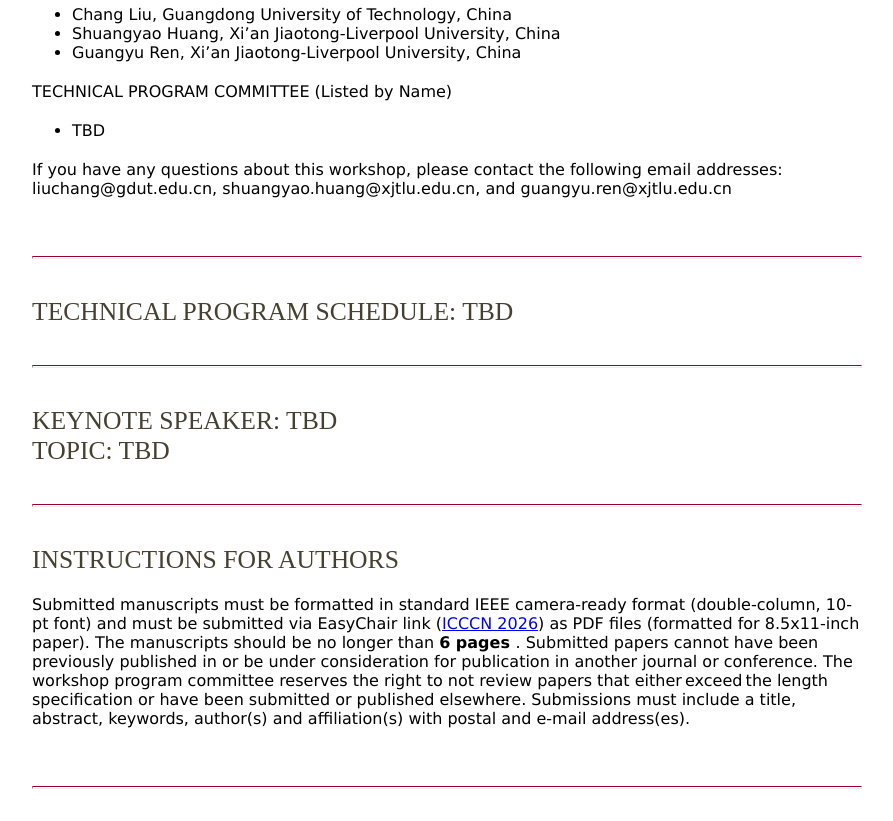
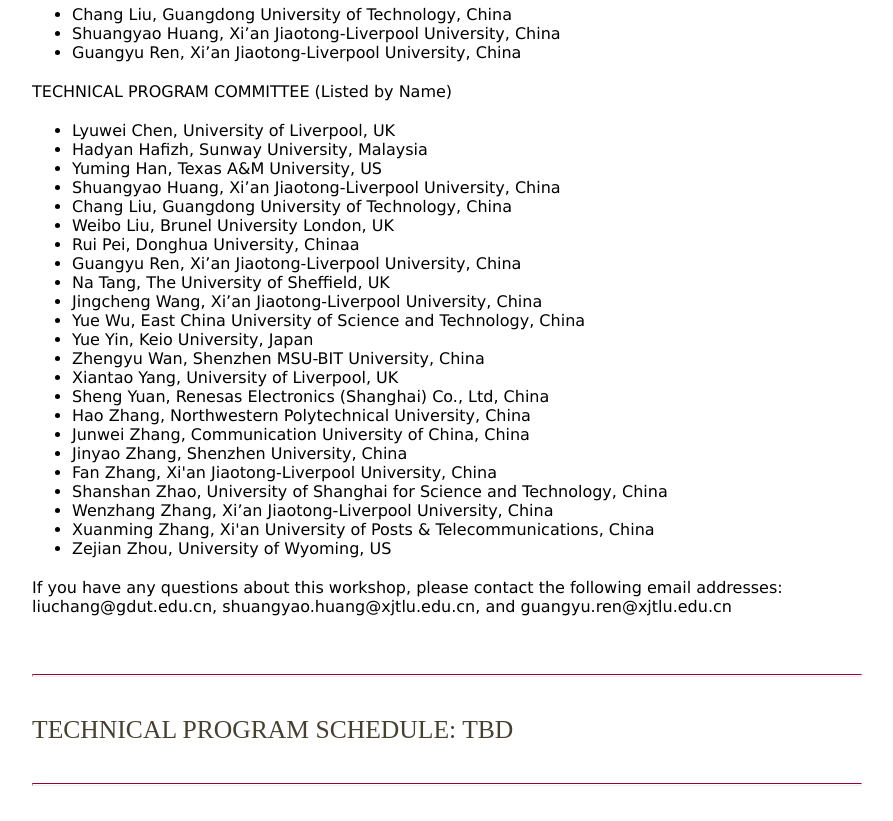
Before and after one commit to sunningshore/ICCCN_AIECN_2026, a plain HTML site: page index.html in a window 1280 px wide. Shown: the part 2240-3061 px from the top of the page, without its empty margins (248-1141 px from the left). Drawn offline with Linux system fonts and the light colour scheme; files that its build step writes are made by us from their sources.

Commit message:
Update index.html

```diff
--- a/index.html
+++ b/index.html
@@ -62,7 +62,29 @@
 						</ul>
 					<p>TECHNICAL PROGRAM COMMITTEE (Listed by Name)</p>
 						<ul>
-						<li>TBD</li>
+						<li>Lyuwei Chen, University of Liverpool, UK</li>
+						<li>Hadyan Hafizh, Sunway University, Malaysia</li>
+						<li>Yuming Han, Texas A&M University, US</li>
+						<li>Shuangyao Huang, Xi’an Jiaotong-Liverpool University, China</li>
+						<li>Chang Liu, Guangdong University of Technology, China</li>
+						<li>Weibo Liu, Brunel University London, UK</li>
+						<li>Rui Pei, Donghua University, Chinaa</li>
+						<li>Guangyu Ren, Xi’an Jiaotong-Liverpool University, China</li>
+						<li>Na Tang, The University of Sheffield, UK</li>
+						<li>Jingcheng Wang, Xi’an Jiaotong-Liverpool University, China</li>
+						<li>Yue Wu, East China University of Science and Technology, China</li>
+						<li>Yue Yin, Keio University, Japan</li>
+						<li>Zhengyu Wan, Shenzhen MSU-BIT University, China</li>
+						<li>Xiantao Yang, University of Liverpool, UK</li>
+						<li>Sheng Yuan, Renesas Electronics (Shanghai) Co., Ltd, China</li>
+						<li>Hao Zhang, Northwestern Polytechnical University, China</li>
+						<li>Junwei Zhang, Communication University of China, China</li>
+						<li>Jinyao Zhang, Shenzhen University, China</li>
+						<li>Fan Zhang, Xi'an Jiaotong-Liverpool University, China</li>
+						<li>Shanshan Zhao, University of Shanghai for Science and Technology, China</li>
+						<li>Wenzhang Zhang, Xi’an Jiaotong-Liverpool University, China</li>
+						<li>Xuanming Zhang, Xi'an University of Posts & Telecommunications, China</li>
+						<li>Zejian Zhou, University of Wyoming, US</li>
 						</ul>
 					<p>If you have any questions about this workshop, please contact the following email addresses: liuchang@gdut.edu.cn, shuangyao.huang@xjtlu.edu.cn, and guangyu.ren@xjtlu.edu.cn</p>
 				<br>
```
